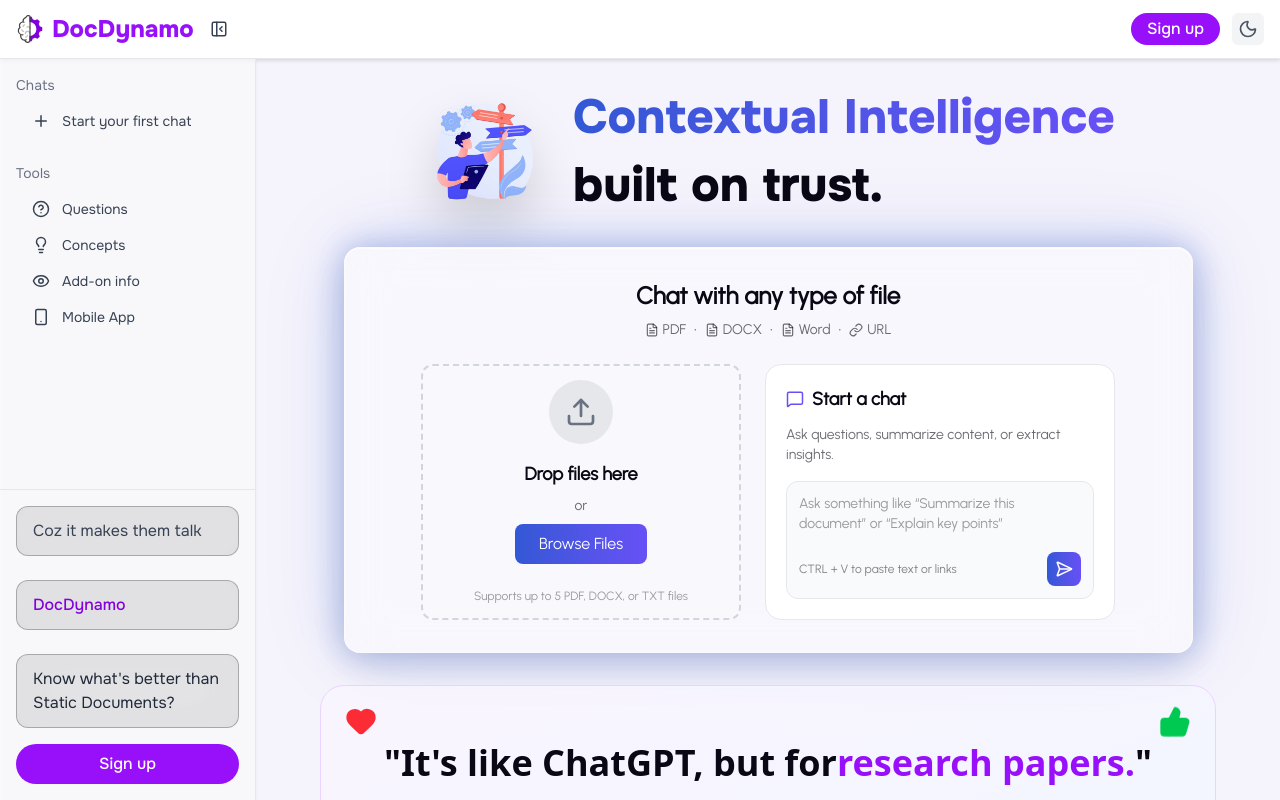
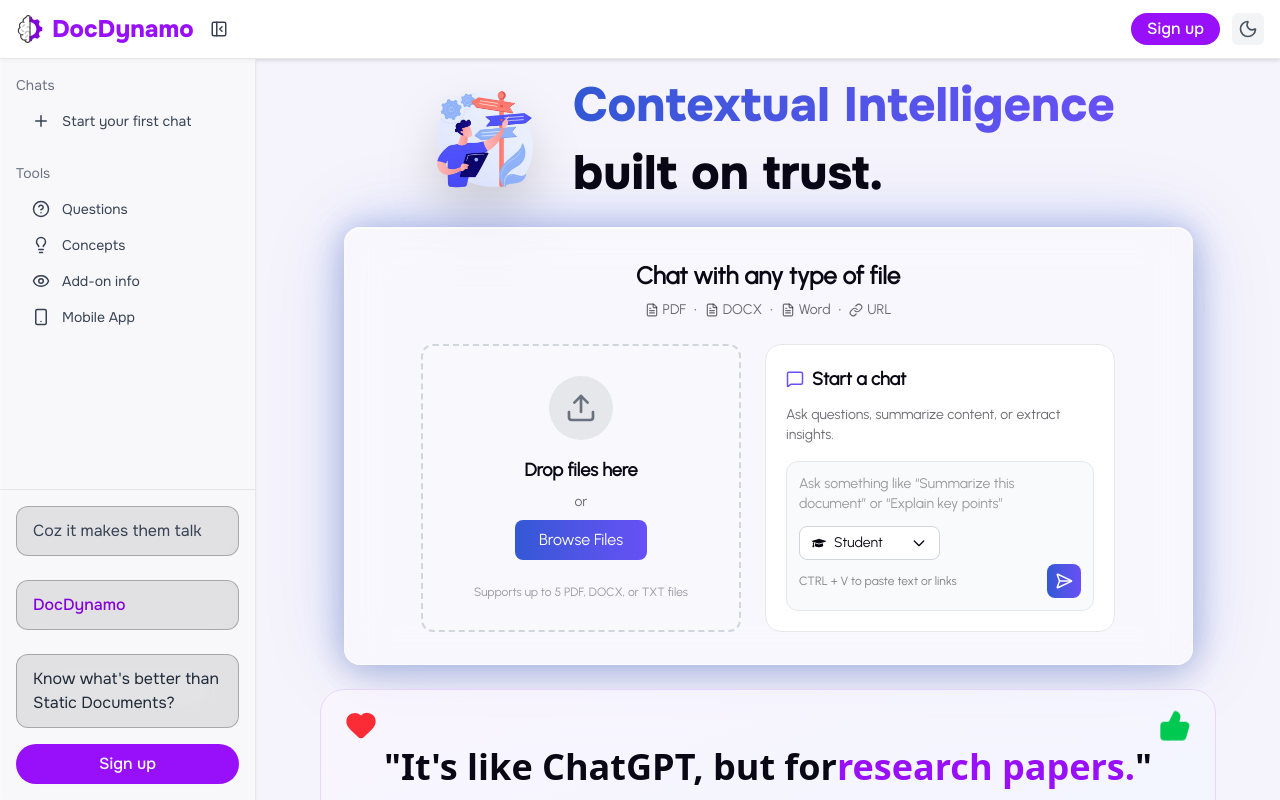
Before and after one commit to OpenRAG128/DocDynamoRevamped, a React (Vite) app: page / in a window 1280 px wide. Built offline with nearby package versions, Linux system fonts and the light colour scheme.

Commit message:
add role selector & fix height and width

```diff
--- a/package.json
+++ b/package.json
@@ -17,6 +17,7 @@
     "motion": "^12.25.0",
     "react": "^19.2.0",
     "react-dom": "^19.2.0",
+    "react-icons": "^5.5.0",
     "react-router-dom": "^7.11.0",
     "tailwind-merge": "^3.4.0",
     "tailwindcss": "^4.1.18"
--- a/src/components/MainSection.jsx
+++ b/src/components/MainSection.jsx
@@ -1,12 +1,38 @@
 import { useState, useRef } from 'react';
 import { Upload, MessageSquare, FileText, Link, SendHorizontalIcon } from 'lucide-react';
 import Card from './Card.jsx';
+import {
+  FaGraduationCap,
+  FaFlask,
+  FaBriefcase,
+  FaChalkboardTeacher,
+  FaTasks,
+  FaRocket,
+  FaUserAlt,
+  FaGavel,
+  FaCoins,
+} from "react-icons/fa";
+import Footer from './Footer.jsx';
 
 export default function MainSection({ darkMode }) {
   const [isDragging, setIsDragging] = useState(false);
   const [selectedFiles, setSelectedFiles] = useState([]);
   const [error, setError] = useState('');
+  const [selectedRole, setSelectedRole] = useState("Student");
+  const [isDropdownOpen, setIsDropdownOpen] = useState(false);
   const fileInputRef = useRef(null);
+  const dropdownRef = useRef(null);
+  const roles = [
+    { label: "Student", icon: <FaGraduationCap /> },
+    { label: "Researcher", icon: <FaFlask /> },
+    { label: "Professional", icon: <FaBriefcase /> },
+    { label: "Teacher", icon: <FaChalkboardTeacher /> },
+    { label: "Product Manager", icon: <FaTasks /> },
+    { label: "Founder", icon: <FaRocket /> },
+    { label: "Developer", icon: <FaUserAlt /> },
+    { label: "Policy Maker", icon: <FaGavel /> },
+    { label: "Investor", icon: <FaCoins /> },
+  ];
 
   const handleFiles = (files) => {
     if (!files || files.length === 0) return;
@@ -65,10 +91,21 @@ export default function MainSection({ darkMode }) {
     handleFiles(files);
   };
 
+  // Close dropdown when clicking outside
+  useState(() => {
+    const handleClickOutside = (event) => {
+      if (dropdownRef.current && !dropdownRef.current.contains(event.target)) {
+        setIsDropdownOpen(false);
+      }
+    };
+    document.addEventListener('mousedown', handleClickOutside);
+    return () => document.removeEventListener('mousedown', handleClickOutside);
+  }, []);
+
   return (
     <div className='flex flex-col w-full min-h-full gap-5'>
-      <div className='flex justify-center items-center flex-1 w-full bg-background px-4 sm:px-6 lg:px-8 py-5'>
-        <div className='flex flex-col justify-center items-center sm:gap-8 max-w-7xl w-full'>
+      <div className='flex justify-center items-center flex-1 w-full bg-background px-4 sm:px-6 lg:px-8 py-2'>
+        <div className='flex flex-col justify-center items-center sm:gap-6 max-w-7xl w-full'>
           {/* Hero Section Header*/}
           <div className='flex flex-col sm:flex-row justify-center items-center gap-4 sm:gap-6 font-family-sans mt-2'>
             <img
@@ -112,7 +149,7 @@ export default function MainSection({ darkMode }) {
             <div className='font-family-display flex flex-col md:flex-row justify-center items-stretch gap-4 sm:gap-6 w-full'>
               {/* Upload Card */}
               <div
-                className={`group relative flex flex-col justify-center items-center min-h-60 sm:h-64 w-full md:w-1/2 lg:w-80 rounded-lg sm:rounded-xl transition-all duration-300 cursor-pointer overflow-hidden
+                className={`group relative flex flex-col justify-center items-center min-h-72 sm:h-64 w-full md:w-1/2 lg:w-80 rounded-lg sm:rounded-xl transition-all duration-300 cursor-pointer overflow-hidden
                   ${isDragging
                     ? 'border-2 border-dashed border-accent bg-accent/10 scale-105'
                     : darkMode
@@ -188,7 +225,7 @@ export default function MainSection({ darkMode }) {
 
               {/* Start Chat Card */}
               <div
-                className={`group relative flex flex-col min-h-60 sm:h-64 w-full md:w-1/2 lg:w-87.5 rounded-lg sm:rounded-2xl transition-all duration-300 overflow-hidden
+                className={`group relative flex flex-col min-h-72 sm:h-64 w-full md:w-1/2 lg:w-87.5 rounded-lg sm:rounded-2xl transition-all duration-300
     ${darkMode
                     ? 'bg-gray-900/60 border border-gray-700 hover:border-accent/50'
                     : 'bg-white border border-gray-200 hover:border-accent/50'
@@ -223,8 +260,62 @@ export default function MainSection({ darkMode }) {
                       className="flex-1 resize-none bg-transparent outline-none text-sm text-text placeholder:text-text/40"
                     />
 
+                    {/* Custom Role Dropdown */}
+                    <div ref={dropdownRef} className="relative w-1/2 mt-2">
+                      <button
+                        type="button"
+                        onClick={() => setIsDropdownOpen(!isDropdownOpen)}
+                        className={`w-full px-3 py-1.5 rounded-lg text-sm flex items-center justify-between transition-all ${darkMode
+                          ? 'bg-gray-700 border border-gray-600/70 text-text hover:border-gray-500'
+                          : 'bg-white border border-gray-300 text-text hover:border-gray-400'
+                          }`}
+                      >
+                        <span className="flex items-center gap-2">
+                          {roles.find(r => r.label === selectedRole)?.icon}
+                          {selectedRole}
+                        </span>
+                        <svg
+                          className={`w-4 h-4 transition-transform ${isDropdownOpen ? 'rotate-180' : ''}`}
+                          fill="none"
+                          stroke="currentColor"
+                          viewBox="0 0 24 24"
+                        >
+                          <path strokeLinecap="round" strokeLinejoin="round" strokeWidth={2} d="M19 9l-7 7-7-7" />
+                        </svg>
+                      </button>
+
+                      {isDropdownOpen && (
+                        <div className={`absolute z-50 w-full h-20 mt-1 rounded-lg shadow-lg max-h-60 overflow-y-auto ${darkMode
+                          ? 'bg-gray-700 border border-gray-600'
+                          : 'bg-white border border-gray-300'
+                          }`}>
+                          {roles.map((role) => (
+                            <button
+                              key={role.label}
+                              type="button"
+                              onClick={() => {
+                                setSelectedRole(role.label);
+                                setIsDropdownOpen(false);
+                              }}
+                              className={`w-full cursor-pointer px-3 py-2 text-sm flex items-center gap-2 transition-colors ${selectedRole === role.label
+                                ? darkMode
+                                  ? 'bg-accent/20 text-accent'
+                                  : 'bg-accent/10 text-accent'
+                                : darkMode
+                                  ? 'text-text hover:bg-gray-600'
+                                  : 'text-text hover:bg-gray-100'
+                                }`}
+                            >
+                              {role.icon}
+                              {role.label}
+                            </button>
+                          ))}
+                        </div>
+                      )}
+                    </div>
+
                     {/* Footer */}
-                    <div className="flex items-center justify-between pt-3">
+                    <div className="flex items-center justify-between pt-1">
                       {/* Shortcut hint */}
                       <span className="text-xs text-text/50">
                         CTRL + V to paste text or links
@@ -248,6 +339,7 @@ export default function MainSection({ darkMode }) {
             authorImage="/avatar.jpg"
             darkMode={darkMode}
           />
+          <Footer />
         </div>
       </div>
     </div>
```
Also changed, not shown: 1 other file (tests, documents, lock files or other folders). Lines whose indentation alone changed are shown as unchanged.
